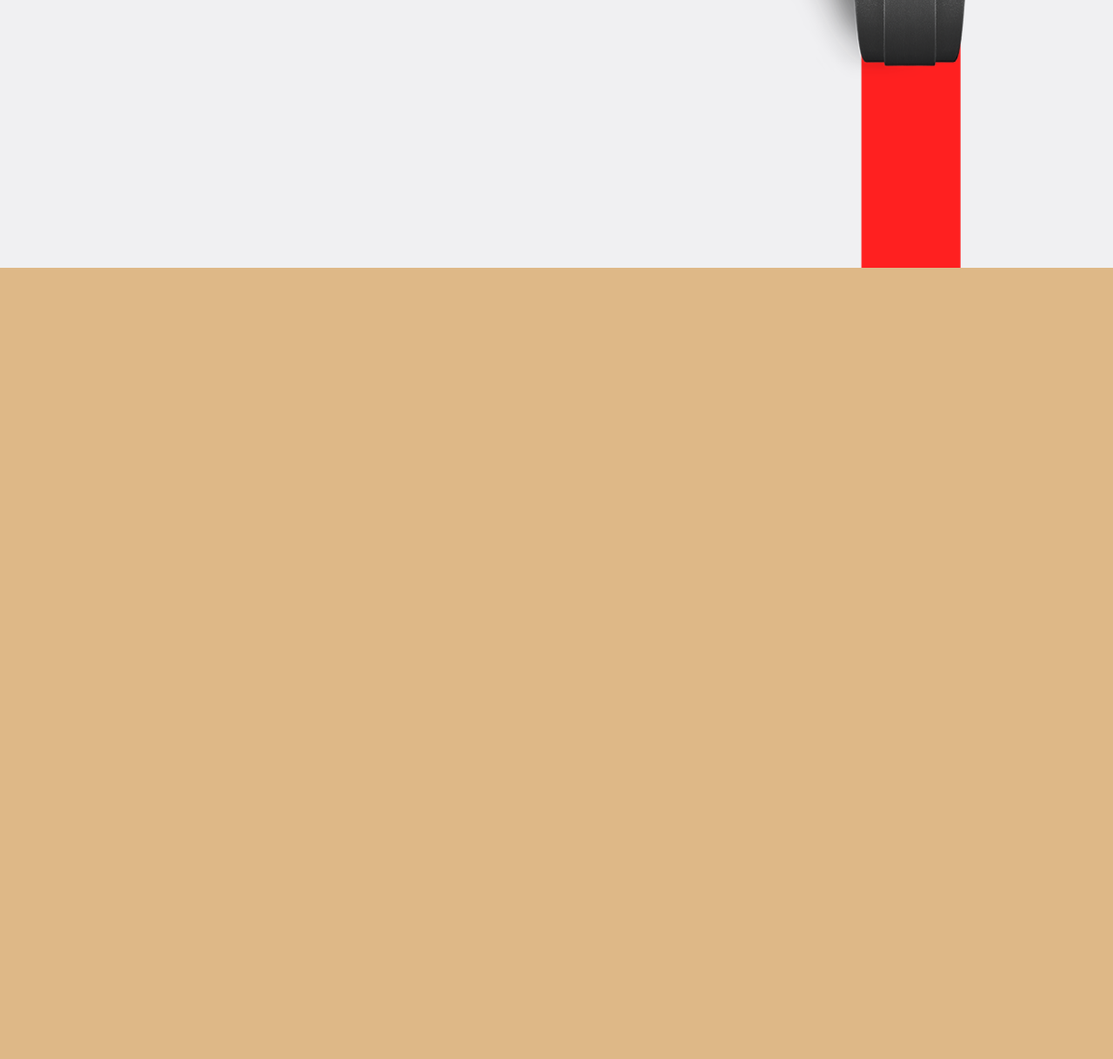
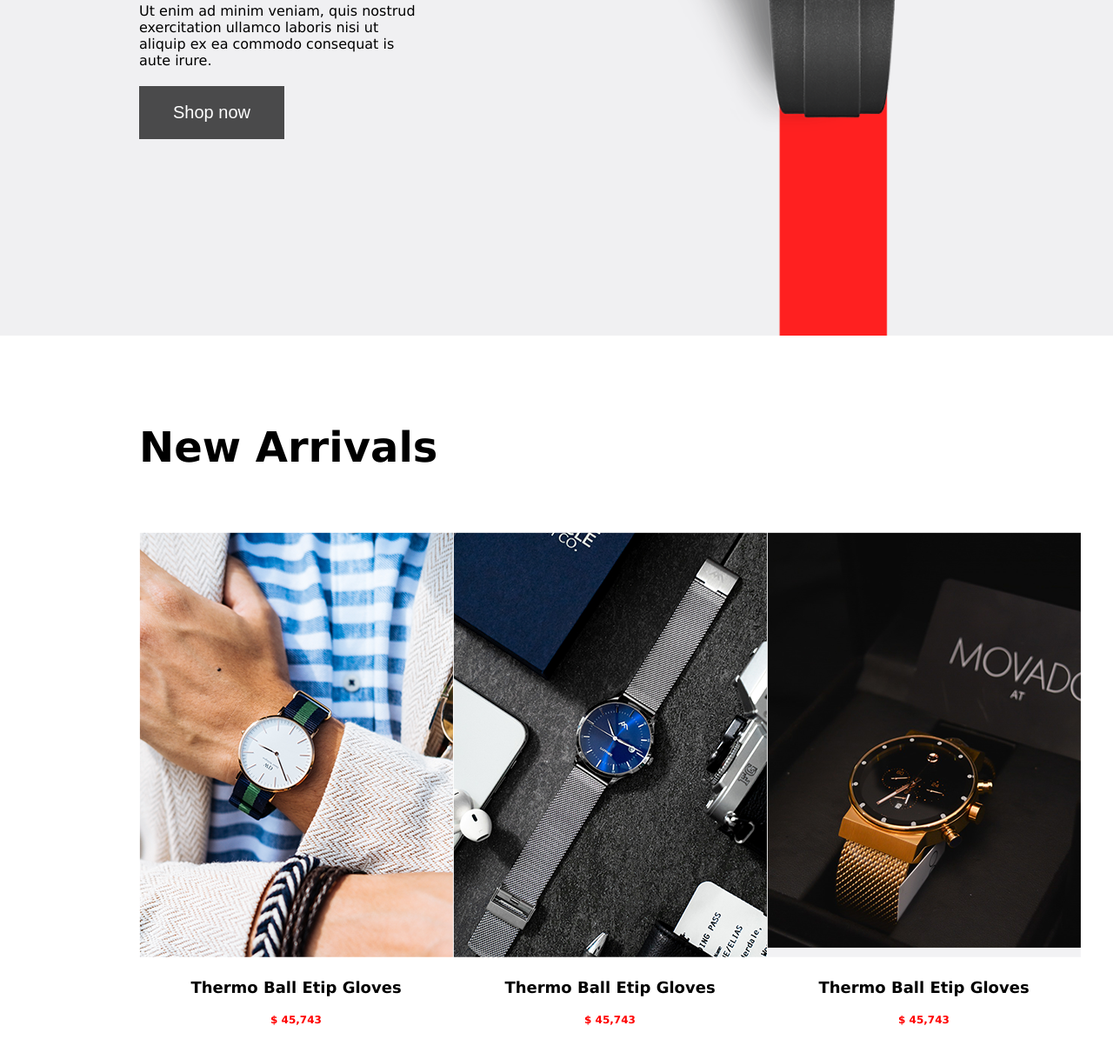
Before and after one commit to Mennapika/E-commerce-template, a plain HTML site: page index.html in a window 1280 px wide. Shown: the part 652-1870 px from the top of the page at 87% size. Before the commit the page ends 960 px from the top, so only its background shows below. Drawn offline with Linux system fonts and the light colour scheme.

Commit message:
addin New  Arrival Section and make it Responsive

```diff
--- a/Css/Style.css
+++ b/Css/Style.css
@@ -10,7 +10,6 @@
 }
 body{
     font-family:Verdana, Geneva, Tahoma, sans-serif;
-    background-color: burlywood;
 }
 .container {
     width:75%;
@@ -181,6 +180,50 @@ animation-direction: alternate;
     }
 
 }
+/*
+*******************************************************************
+                         Start-NewArrivals
+*******************************************************************
+*/
+.new-arrival{
+    padding: 100px 0 50px ;
+
+}
+.new-arrival h2{
+    font-size: 48px;
+    margin-bottom: 35px;
+}
+.new-arrival  .item {
+text-align: center;
+margin-top: 35px;
+
+}
+.new-arrival  .item .img-item{
+    margin-bottom: 20px;
+    overflow: hidden;
+
+}
+.new-arrival  .item:hover img {
+    transform: scale(1.1);
+}
+.new-arrival  .item .img-item img{
+    transition: all 0.4s ease-in;
+
+}
+.new-arrival  .item a{
+    color: black;
+    text-decoration: none;
+    font-weight: bold;
+    font-size: 18px;
+
+}
+.new-arrival  .item p{
+    margin-top: 20px;
+    color: red;
+    font-weight: bold;
+    font-size: 12px;
+
+}
 
 
 
@@ -238,7 +281,15 @@ animation-direction: alternate;
     header img {
         width: 150%;
     }
-
+    .new-arrival .row{
+        flex-flow: row wrap;
+    }
+    .new-arrival .item{
+        width: 50%;
+    }
+    .new-arrival .item .img-item {
+        margin-left: 20px;
+    }
 
 
 
@@ -256,9 +307,13 @@ animation-direction: alternate;
         font-size: 16px;
         cursor: pointer;
     }
+    .new-arrival .item{
+        width: 100%;
+    }
 
 }
 @media (max-width : 600px){
+
     header{
         padding: 100px 0 40px;
     }
@@ -273,9 +328,16 @@ animation-direction: alternate;
     header .head-content p {
         width: 85%;
     }
+    .row {
+        flex-flow: column wrap;
+
+    }
+    .new-arrival  .item {
+        width: 100%;
+    }
 
 }
-@media (min-width : 1024px){
+@media (max-width : 1024px) and (min-width:1020px){
     header img{
         width: 130%;
     }
@@ -287,4 +349,13 @@ animation-direction: alternate;
     header .head-content p {
         width: 85%;
     }
+    .new-arrival .container{
+        width: 85%;
+    }
+    .new-arrival .item{
+        width: 35%;
+    }
+    .new-arrival .item .img-item {
+        margin-left: 10px;
+    }
 }
--- a/index.html
+++ b/index.html
@@ -1,17 +1,24 @@
 <!doctype html>
 <html>
+
 <head>
     <meta name="viewport" content="width=device-width,initial-scale=1">
     <title> Time zone </title>
     <script src="https://kit.fontawesome.com/f82f99c728.js" crossorigin="anonymous"></script>
     <link rel="stylesheet" href="/Css/Style.css">
 </head>
+
 <body>
+    <!----
+*******************************************************************
+                         Start-Nav
+*******************************************************************
+--->
     <nav>
         <a href="#"> <img src="/assets/img/logo.png" alt="Time zone "></a>
 
         <label for="menu"><i class="fas fa-bars"></i></label>
-    <input type="checkbox" id="menu"/>
+        <input type="checkbox" id="menu" />
 
         <ul class="list">
             <li class="list-item"><a href="#"> Home</a></li>
@@ -27,14 +34,16 @@
                 <ul class="dropdown">
                     <li class="dropdown-item"><a href="#">blog 1</a></li>
                     <li class="dropdown-item"><a href="#"></a> blog 2</li>
-            </ul></li>
+                </ul>
+            </li>
             <li class="list-item"><a href="">Pages</a>
                 <ul class="dropdown">
                     <li class="dropdown-item"><a href="#">page 1</a></li>
                     <li class="dropdown-item"><a href="#"></a> page 2</li>
                     <li class="dropdown-item"><a href="#">page 3</a></li>
                     <li class="dropdown-item"><a href="#"></a> page 4</li>
-            </ul></li>
+                </ul>
+            </li>
             <li class="list-item"><a href="">Contact</a></li>
         </ul>
         <div class="nav-icon">
@@ -43,6 +52,11 @@
             <a href="#"><i class="fas fa-shopping-cart"></i></a>
         </div>
     </nav>
+    <!----
+*******************************************************************
+                         Start-Header
+*******************************************************************
+--->
     <header>
         <div class="container">
             <div class="row">
@@ -51,7 +65,8 @@
                         Select Your New Perfect Style
                     </h2>
                     <p>
-                    Ut enim ad minim veniam, quis nostrud exercitation ullamco laboris nisi ut aliquip ex ea commodo consequat is aute irure.
+                        Ut enim ad minim veniam, quis nostrud exercitation ullamco laboris nisi ut aliquip ex ea commodo
+                        consequat is aute irure.
                     </p>
                     <button class="btn">
                         Shop now
@@ -61,6 +76,41 @@
             </div>
         </div>
     </header>
+    <!----
+    *******************************************************************
+                             Start-New-Arrivals
+    *******************************************************************
+    --->
+    <section class="new-arrival">
+        <div class="container">
+            <h2>New Arrivals</h2>
+            <div class="row">
+                <div class="item">
+                    <div class="img-item">
+                        <img src="/assets/img/new_product1.png" alt="new product1">
+                    </div>
+                    <a href="#">Thermo Ball Etip Gloves</a>
+                    <p>$ 45,743</p>
+                </div>
+                <div class="item">
+                    <div class="img-item">
+                        <img src="/assets/img/new_product2.png" alt="new product2">
+                    </div>
+                    <a href="#">Thermo Ball Etip Gloves</a>
+                    <p>$ 45,743</p>
+                </div>
+                <div class="item">
+                    <div class="img-item">
+                        <img src="/assets/img/new_product3.png" alt="new product3">
+                    </div>
+                    <a href="#">Thermo Ball Etip Gloves</a>
+                    <p>$ 45,743</p>
+                </div>
+
+            </div>
+        </div>
+    </section>
 
 </body>
+
 </html>
```
Also changed, not shown: assets/img/new_product1.png (added), assets/img/new_product2.png (added), assets/img/new_product3.png (added), assets/img/popular1.png (added), assets/img/popular2.png (added), assets/img/popular3.png (added), assets/img/popular4.png (added), assets/img/popular5.png (added), assets/img/popular6.png (added). Lines whose indentation alone changed are shown as unchanged.
